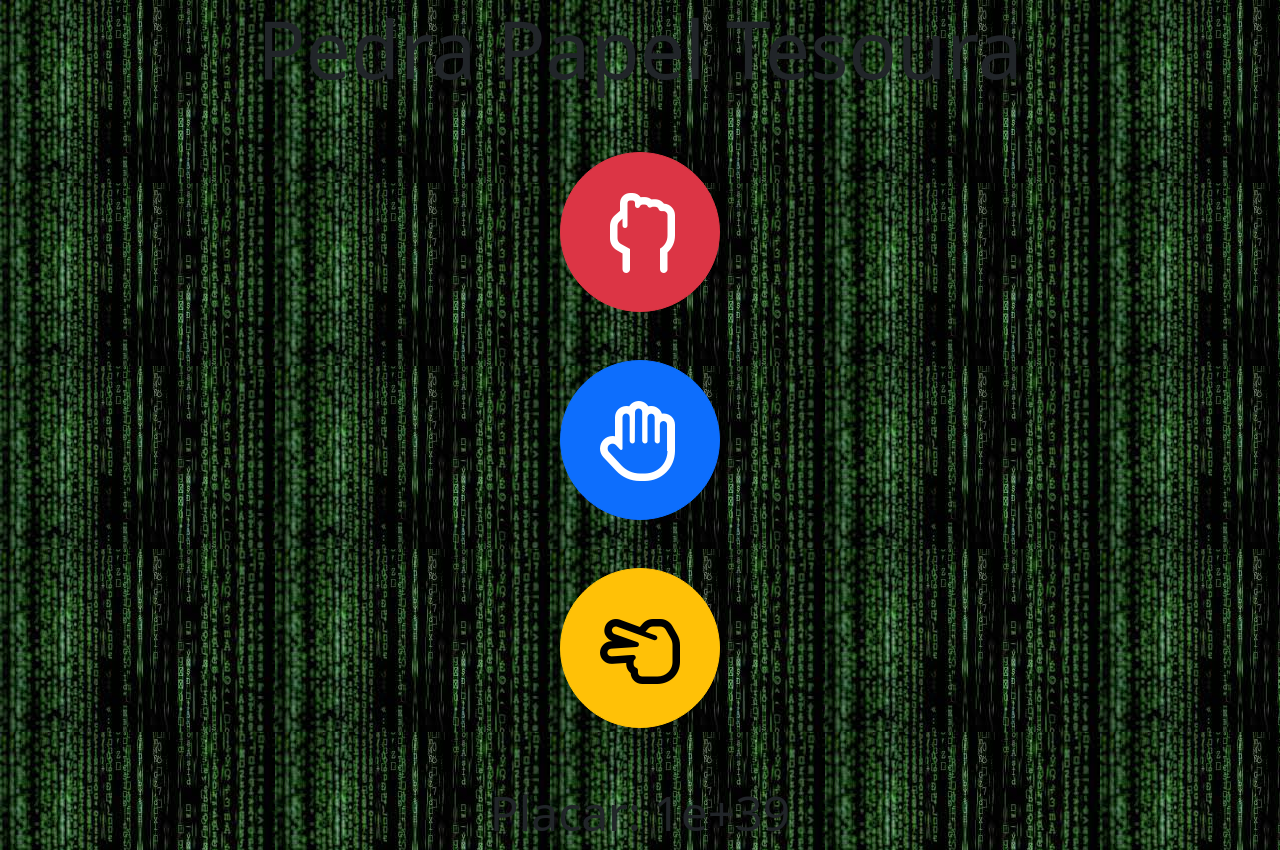
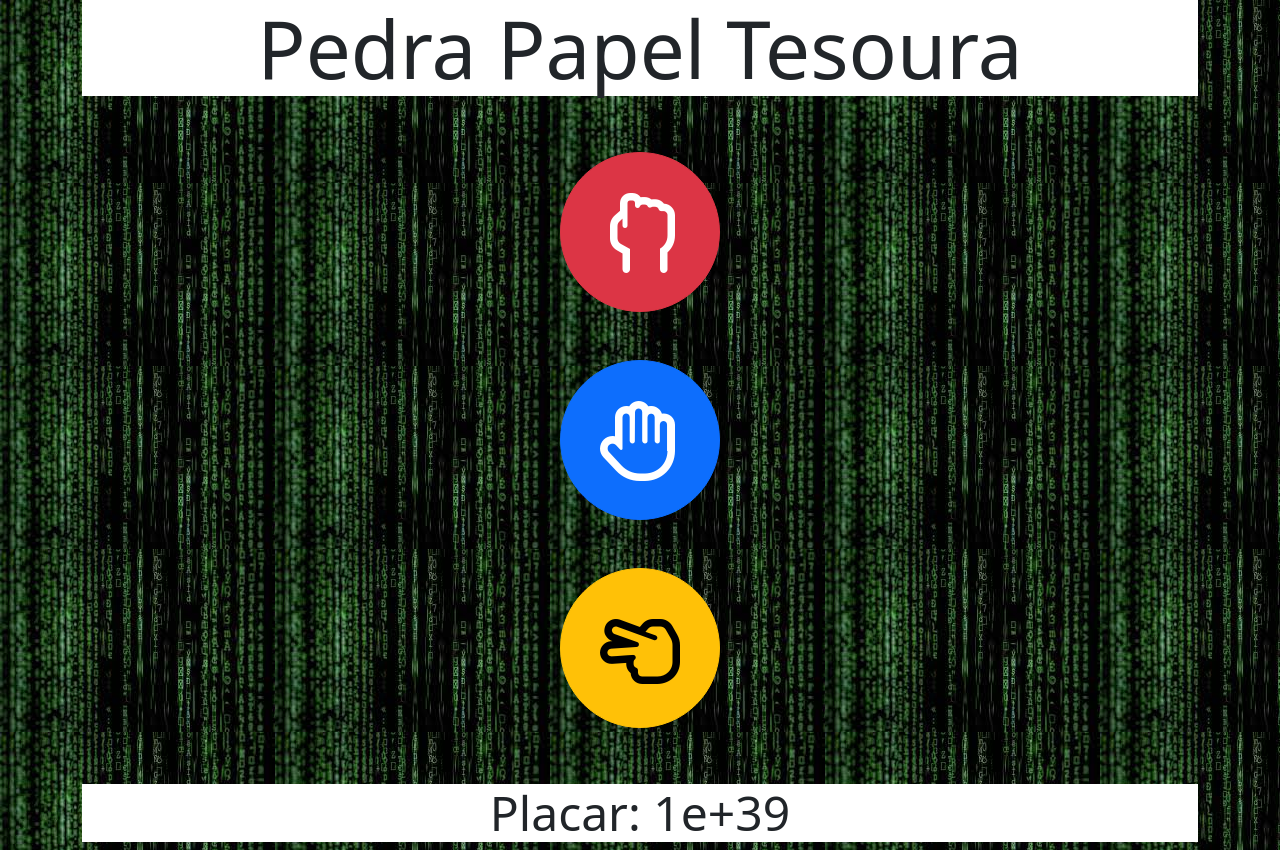
Before and after one commit to Miguel-player-09/jogo-pedra-papel-e-tesoura, a plain HTML site: page index.html in a window 1280 px wide. Drawn offline with nearby package versions, Linux system fonts and the light colour scheme.

Commit message:
Update index.html

```diff
--- a/index.html
+++ b/index.html
@@ -22,12 +22,12 @@
     <link rel="stylesheet" href="style.css">
 </head>
 
-<body class="text-center" background="fundo.jpeg">
+<body class="text-center" background="fundo.jpeg" >
     <!-- top bar -->
     <div class="topBar"></div>
 
     <div class="container">
-        <h1 class="display-1">Pedra Papel Tesoura</h1>
+        <h1 class="display-1" style="background-color: white;">Pedra Papel Tesoura</h1>
 
         <div class="row">
             <div class="col mx-auto">
@@ -58,10 +58,10 @@
 
         <div class="row row-cols-1">
             <div class="col">
-                <h3 id="resultado" class="display-3"></h3>
+                <h3 id="resultado" class="display-3" style="background-color: white;"></h3>
             </div>
             <div class="col">
-                <h2 id="placar" class="display-5"></h2>
+                <h2 id="placar" class="display-5" style="background-color: white;"></h2>
             </div>
         </div>
         <div id="botoesControle" class="row row-cols-2">
```
